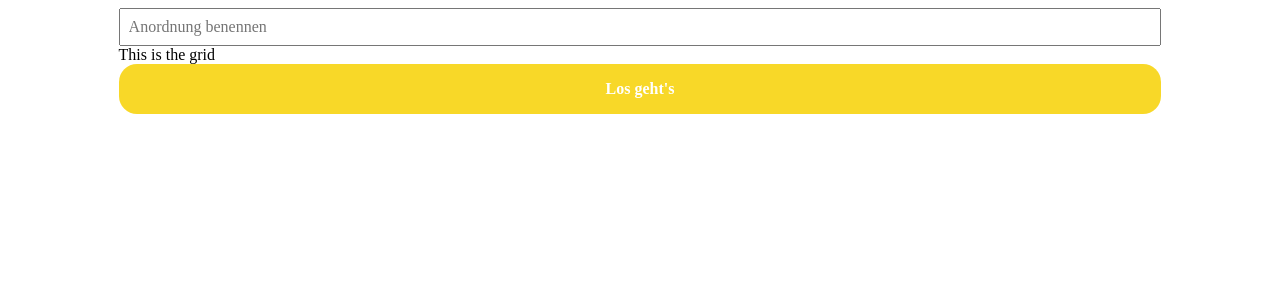
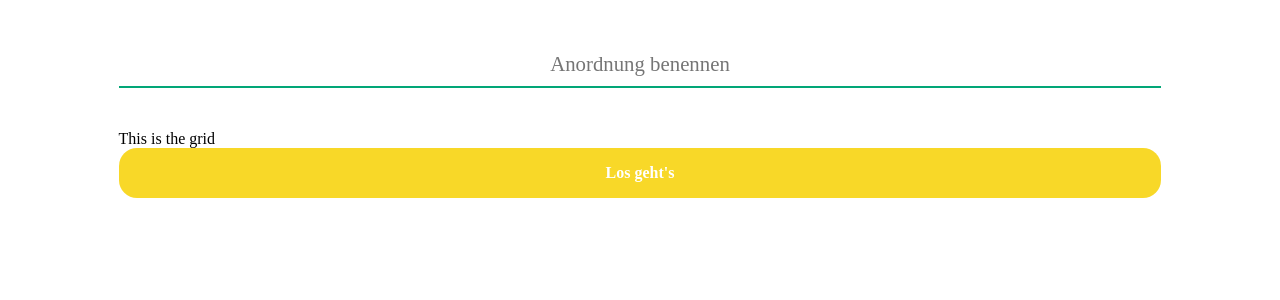
Before and after one commit to vincentrohde/steelcase-iot-client, a React (Create React App) app: page /create in a window 1280 px wide. Shown: the top 300 px of the page. Built offline with nearby package versions, Linux system fonts and the light colour scheme.

Commit message:
add style to order-name

```diff
--- a/src/routes/CreateOrder/CreateOrder.scss
+++ b/src/routes/CreateOrder/CreateOrder.scss
@@ -6,6 +6,10 @@
         display: block;
         width: 100%;
         padding: $size-s;
-        font-size: 1rem;
+        margin: $size-m 0;
+        font-size: 1.3rem;
+        text-align: center;
+        border: 0;
+        border-bottom: 2px solid #02A677;
     }
 }
```
